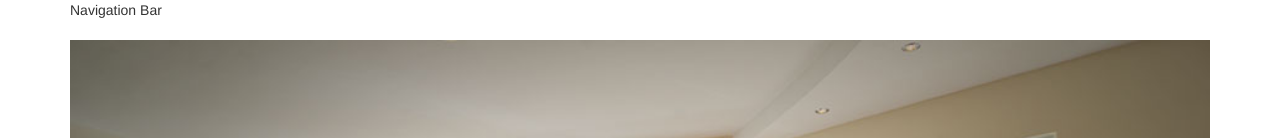
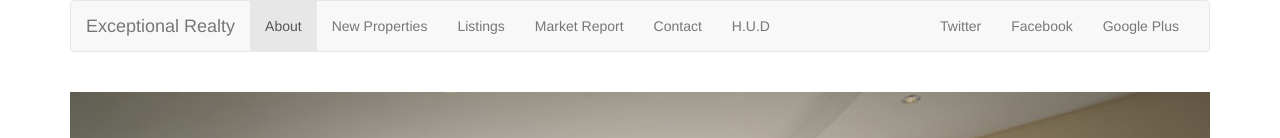
Before and after one commit to kyleblee/exceptional-realty-bootstrapped, a plain HTML site: page index.html in a window 1280 px wide. Shown: the top 138 px of the page. Drawn offline with nearby package versions, Linux system fonts and the light colour scheme.

Commit message:
finish navbar

```diff
--- a/index.html
+++ b/index.html
@@ -24,7 +24,39 @@
     <div class="container">
       <div class="row">
         <div class="col-sm-12">
-          Navigation Bar
+          <nav class="navbar navbar-default">
+            <div class="container-fluid">
+              <!-- Brand and toggle get grouped for better mobile display -->
+              <div class="navbar-header">
+                <button type="button" class="navbar-toggle collapsed" data-toggle="collapse" data-target="#bs-example-navbar-collapse-1" aria-expanded="false">
+                  <span class="sr-only">Toggle navigation</span>
+                  <span class="icon-bar"></span>
+                  <span class="icon-bar"></span>
+                  <span class="icon-bar"></span>
+                </button>
+                <a class="navbar-brand" href="#">Exceptional Realty</a>
+              </div>
+
+              <!-- Collect the nav links, forms, and other content for toggling -->
+              <div class="collapse navbar-collapse" id="bs-example-navbar-collapse-1">
+                <!-- main nav links -->
+                <ul class="nav navbar-nav">
+                  <li class="active"><a href="#">About</a></li>
+                  <li><a href="#">New Properties</a></li>
+                  <li><a href="#">Listings</a></li>
+                  <li><a href="#">Market Report</a></li>
+                  <li><a href="#">Contact</a></li>
+                  <li><a href="#" target="_blank">H.U.D</a></li>
+                </ul>
+                <!-- social nav links -->
+                <ul class="nav navbar-nav navbar-right">
+                  <li><a class="twit" href="#" title="Twitter">Twitter</a></li>
+                  <li><a class="fbook" href="#" title="Facebook">Facebook</a></li>
+                  <li><a class="gplus" href="#" title="Google Plus">Google Plus</a></li>
+                </ul>
+              </div><!-- /.navbar-collapse -->
+            </div><!-- /.container-fluid -->
+          </nav>
         </div>
       </div>
       <div class="row">
```
